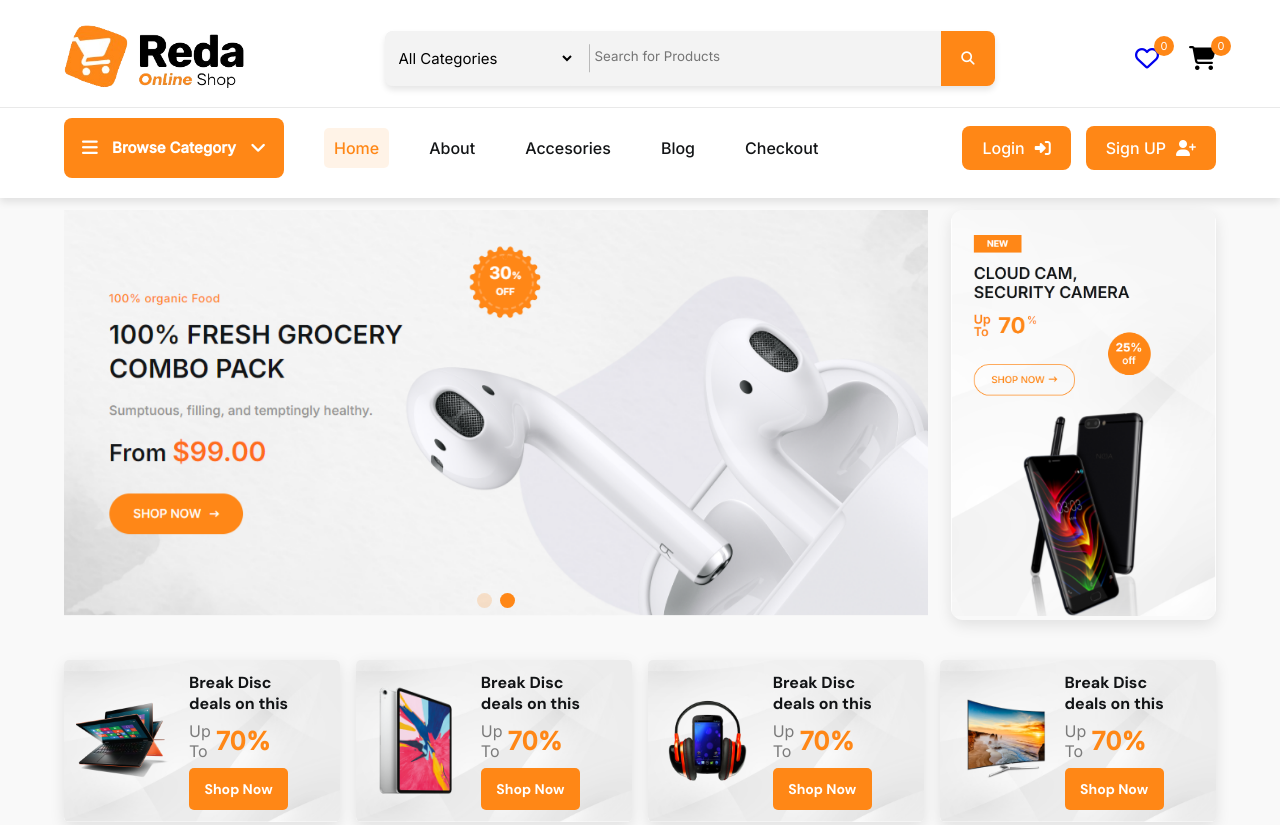
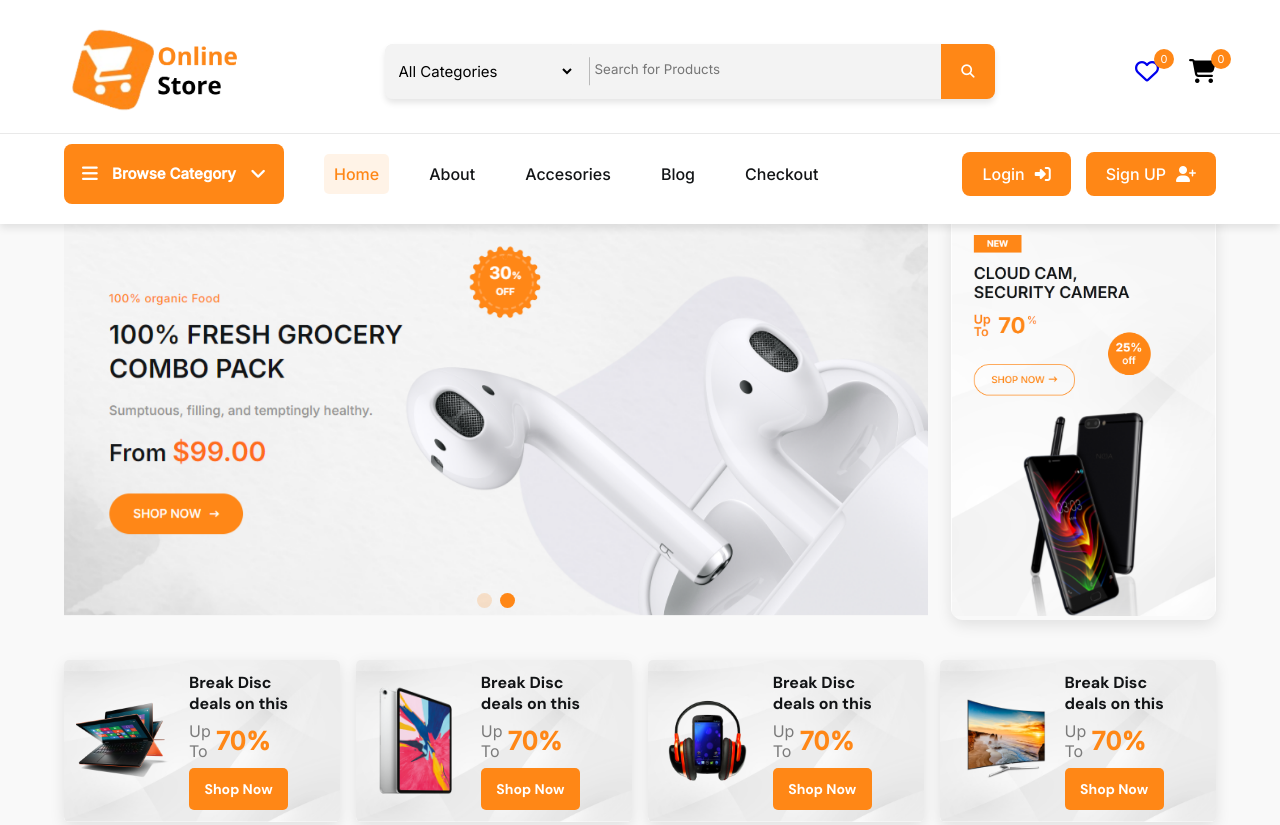
Before and after one commit to Montaser0/E-commerce, a plain HTML site: page index.html in a window 1280 px wide. Shown: the top 825 px of the page. Drawn offline with nearby package versions, Linux system fonts and the light colour scheme.

Commit message:
I changed the logo img

```diff
--- a/index.html
+++ b/index.html
@@ -3,7 +3,7 @@
   <head>
     <meta charset="UTF-8" />
     <meta name="viewport" content="width=device-width, initial-scale=1.0" />
-    <title>Reda | Online Store</title>
+    <title>Online Store</title>
 
     <link rel="icon" href="img/icon.png" />
 
@@ -46,7 +46,7 @@
     <header>
       <div class="top_header">
         <div class="container">
-          <a href="#" class="logo"> <img src="img/logo.png" alt="" /></a>
+          <a href="#" class="logo"> <img src="./img/Online.png" alt="" /></a>
 
           <form action="" class="search_box">
             <div class="select_box">
```
Also changed, not shown: img/Online.png (added).
